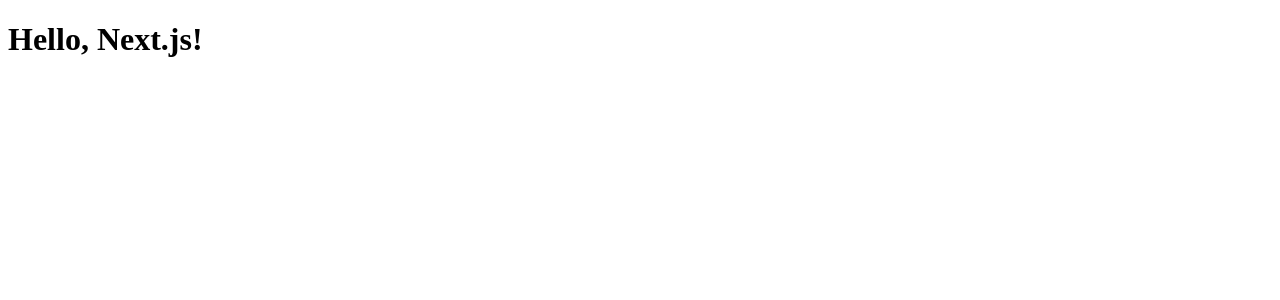
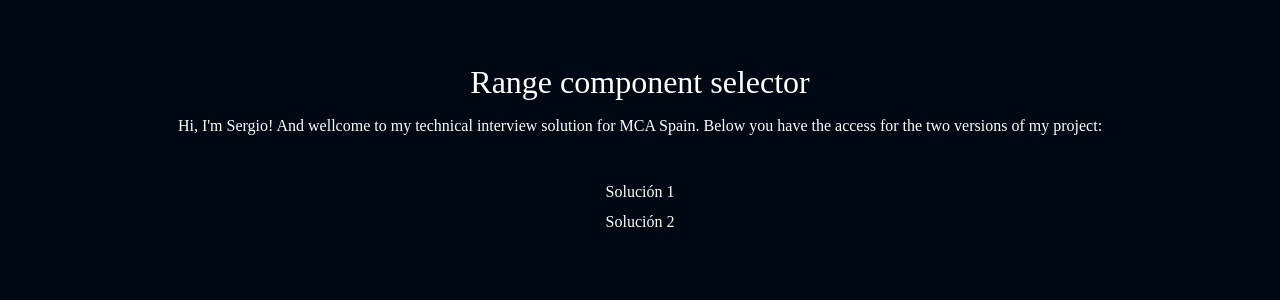
Before and after one commit to sergio-cravas/mca-range-solution, a Next.js app: page / in a window 1280 px wide. Shown: the top 300 px of the page. Built offline with nearby package versions, Linux system fonts and the light colour scheme.

Commit message:
feat: Added scss styles and first structure og the home page

```diff
--- a/app/layout.tsx
+++ b/app/layout.tsx
@@ -1,3 +1,5 @@
+import '@/shared/styles/globals.scss';
+
 export default function RootLayout({ children }: { children: React.ReactNode }) {
   return (
     <html lang="en">
--- /dev/null
+++ b/app/page.module.scss
@@ -0,0 +1,25 @@
+.home {
+  width: 100%;
+
+  padding: 4rem 8rem;
+
+  display: flex;
+  flex-direction: column;
+
+  align-items: center;
+
+  &__title {
+    margin-bottom: 1rem;
+  }
+
+  &__description {
+    margin-bottom: 3rem;
+  }
+
+  &__solution-links {
+    display: flex;
+    flex-direction: column;
+
+    gap: 0.75rem;
+  }
+}
--- a/app/page.tsx
+++ b/app/page.tsx
@@ -1,3 +1,21 @@
+import Link from 'next/link';
+import styles from './page.module.scss';
+
 export default function Page() {
-  return <h1>Hello, Next.js!</h1>;
+  return (
+    <div className={styles.home}>
+      <h1 className={styles.home__title}>Range component selector</h1>
+
+      <p className={styles.home__description}>
+        Hi, I'm Sergio! And wellcome to my technical interview solution for MCA Spain. Below you have the access for the two
+        versions of my project:
+      </p>
+
+      <div className={styles['home__solution-links']}>
+        <Link href="/exercise1">Solución 1</Link>
+
+        <Link href="/exercise2">Solución 2</Link>
+      </div>
+    </div>
+  );
 }
--- a/package.json
+++ b/package.json
@@ -2,7 +2,6 @@
   "name": "mca-range-solution",
   "version": "1.0.0",
   "description": "My solution for the technical interview project at MCA Spain",
-  "main": "index.ts",
   "scripts": {
     "dev": "next dev",
     "build": "next build",
@@ -19,6 +18,7 @@
   "dependencies": {
     "next": "^14.2.3",
     "react": "^18.3.1",
-    "react-dom": "^18.3.1"
+    "react-dom": "^18.3.1",
+    "sass": "^1.77.0"
   }
 }
--- /dev/null
+++ b/shared/styles/colors.scss
@@ -0,0 +1,7 @@
+$white: #ffffff;
+
+$dark: #000814;
+$primary-dark: #001d3d;
+$primary: #003566;
+$accent-color: #ffc300;
+$accent-color-light: #ffd60a;
--- /dev/null
+++ b/shared/styles/globals.scss
@@ -0,0 +1,35 @@
+@import './colors.scss';
+
+* {
+  box-sizing: border-box;
+  padding: 0;
+  margin: 0;
+}
+
+html,
+body {
+  max-width: 100vw;
+  overflow-x: hidden;
+}
+
+body {
+  color: $white;
+
+  background-color: $dark;
+}
+
+a {
+  color: inherit;
+  text-decoration: none;
+}
+
+h1,
+h2,
+h3,
+h4,
+h5,
+h6 {
+  margin-block: 0;
+  margin-inline: 0;
+  font-weight: unset;
+}
```
Also changed, not shown: index.ts (deleted), 1 other file (tests, documents, lock files or other folders).
